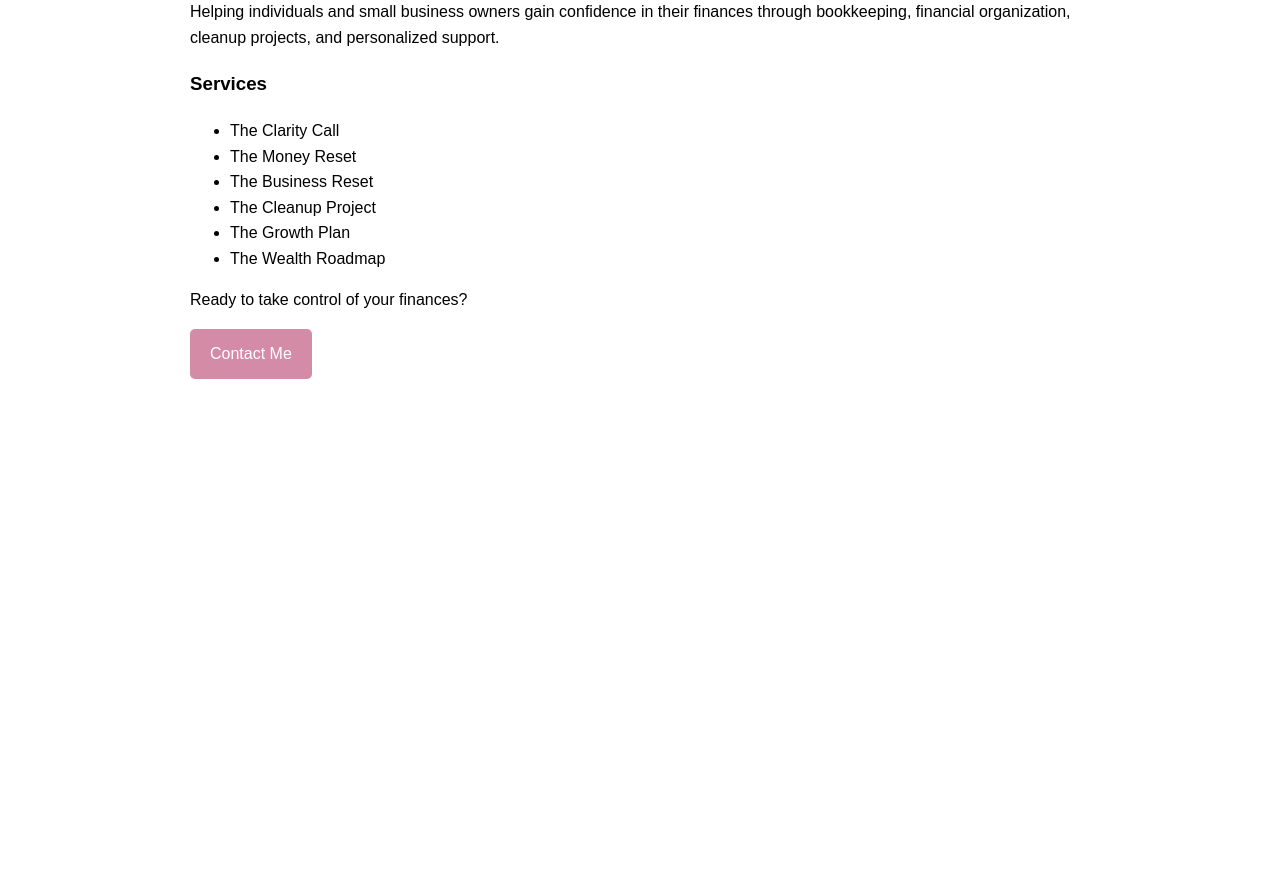
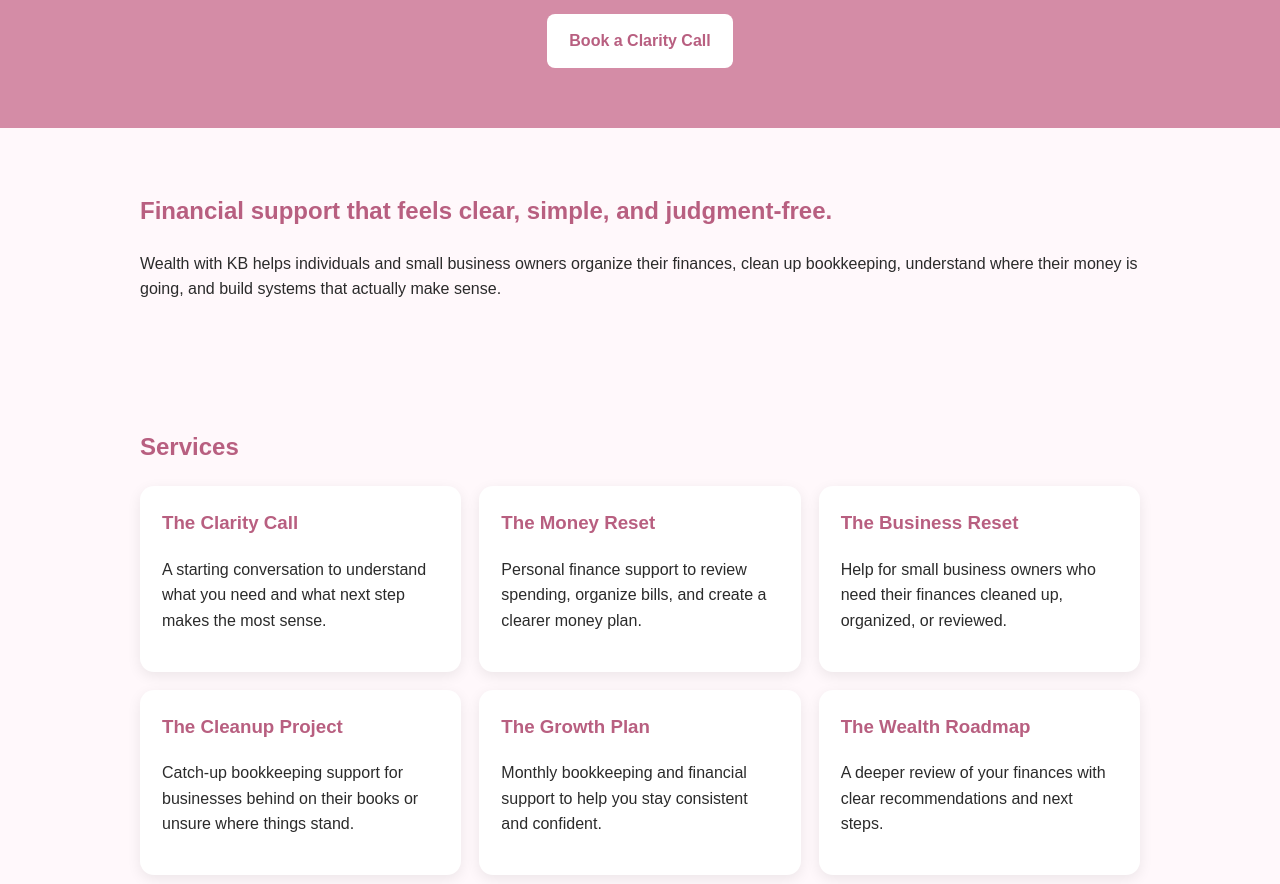
Before and after one commit to wealthwithkb/kinneyanne.github.io, a plain HTML site: page index.html in a window 1280 px wide. Shown: the part 193-1077 px from the top of the page. Before the commit the page ends 800 px from the top, so only its background shows below. Drawn offline with Linux system fonts and the light colour scheme.

Commit message:
Update index.html

```diff
--- a/index.html
+++ b/index.html
@@ -1,56 +1,81 @@
 <!DOCTYPE html>
 <html>
 <head>
-    <title>Wealth with KB</title>
-    <style>
-        body {
-            font-family: Arial, sans-serif;
-            max-width: 900px;
-            margin: auto;
-            padding: 40px;
-            line-height: 1.6;
-        }
-
-        h1 {
-            color: #d48ca6;
-        }
-
-        .button {
-            display: inline-block;
-            background: #d48ca6;
-            color: white;
-            padding: 12px 20px;
-            text-decoration: none;
-            border-radius: 5px;
-        }
-    </style>
+<title>Wealth with KB</title>
+<style>
+body{margin:0;font-family:Arial,sans-serif;color:#2b2b2b;background:#fff8fb;line-height:1.6}
+header{background:#d48ca6;color:white;padding:60px 25px;text-align:center}
+header h1{font-size:48px;margin:0}
+header p{font-size:22px;margin:10px 0 25px}
+.btn{background:white;color:#b85f80;padding:14px 22px;border-radius:8px;text-decoration:none;font-weight:bold;display:inline-block}
+section{max-width:1000px;margin:auto;padding:45px 25px}
+h2{color:#b85f80}
+.cards{display:grid;grid-template-columns:repeat(auto-fit,minmax(240px,1fr));gap:18px}
+.card{background:white;padding:22px;border-radius:14px;box-shadow:0 4px 14px rgba(0,0,0,.08)}
+.card h3{color:#b85f80;margin-top:0}
+.about{background:white;border-radius:14px;padding:25px}
+footer{background:#2b2b2b;color:white;text-align:center;padding:25px}
+</style>
 </head>
 <body>
 
+<header>
 <h1>Wealth with KB</h1>
+<p>From Financial Chaos to Financial Clarity</p>
+<a class="btn" href="mailto:byrdm9247@gmail.com">Book a Clarity Call</a>
+</header>
 
-<h2>From Financial Chaos to Financial Clarity</h2>
+<section>
+<h2>Financial support that feels clear, simple, and judgment-free.</h2>
+<p>Wealth with KB helps individuals and small business owners organize their finances, clean up bookkeeping, understand where their money is going, and build systems that actually make sense.</p>
+</section>
 
-<p>
-Helping individuals and small business owners gain confidence in their finances through bookkeeping, financial organization, cleanup projects, and personalized support.
-</p>
+<section>
+<h2>Services</h2>
+<div class="cards">
+<div class="card">
+<h3>The Clarity Call</h3>
+<p>A starting conversation to understand what you need and what next step makes the most sense.</p>
+</div>
+<div class="card">
+<h3>The Money Reset</h3>
+<p>Personal finance support to review spending, organize bills, and create a clearer money plan.</p>
+</div>
+<div class="card">
+<h3>The Business Reset</h3>
+<p>Help for small business owners who need their finances cleaned up, organized, or reviewed.</p>
+</div>
+<div class="card">
+<h3>The Cleanup Project</h3>
+<p>Catch-up bookkeeping support for businesses behind on their books or unsure where things stand.</p>
+</div>
+<div class="card">
+<h3>The Growth Plan</h3>
+<p>Monthly bookkeeping and financial support to help you stay consistent and confident.</p>
+</div>
+<div class="card">
+<h3>The Wealth Roadmap</h3>
+<p>A deeper review of your finances with clear recommendations and next steps.</p>
+</div>
+</div>
+</section>
 
-<h3>Services</h3>
+<section>
+<h2>Meet Kinney-Anne</h2>
+<div class="about">
+<p>Hi, I’m Kinney-Anne, the founder of Wealth with KB. I help people turn financial overwhelm into clear, manageable steps. Whether you are trying to get your personal finances together or need help understanding your business books, I’m here to make the process feel less intimidating.</p>
+</div>
+</section>
 
-<ul>
-    <li>The Clarity Call</li>
-    <li>The Money Reset</li>
-    <li>The Business Reset</li>
-    <li>The Cleanup Project</li>
-    <li>The Growth Plan</li>
-    <li>The Wealth Roadmap</li>
-</ul>
+<section>
+<h2>Ready to get clear on your money?</h2>
+<p>Start with a Clarity Call so we can figure out what support fits best.</p>
+<a class="btn" style="background:#d48ca6;color:white" href="mailto:byrdm9247@gmail.com">Contact Me</a>
+</section>
 
-<p>
-Ready to take control of your finances?
-</p>
-
-<a class="button" href="mailto:your@email.com">Contact Me</a>
+<footer>
+<p>© 2026 Wealth with KB | wealthwithkb.com</p>
+</footer>
 
 </body>
 </html>
```
